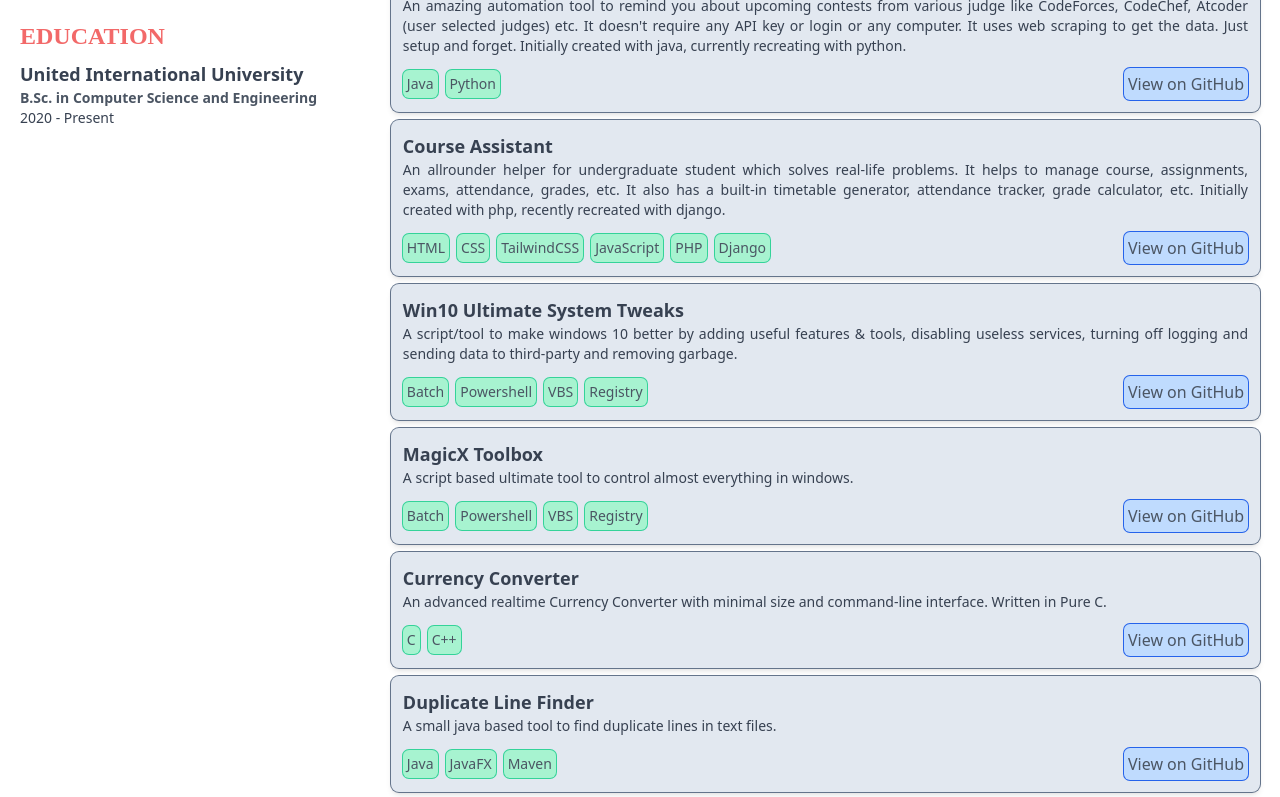
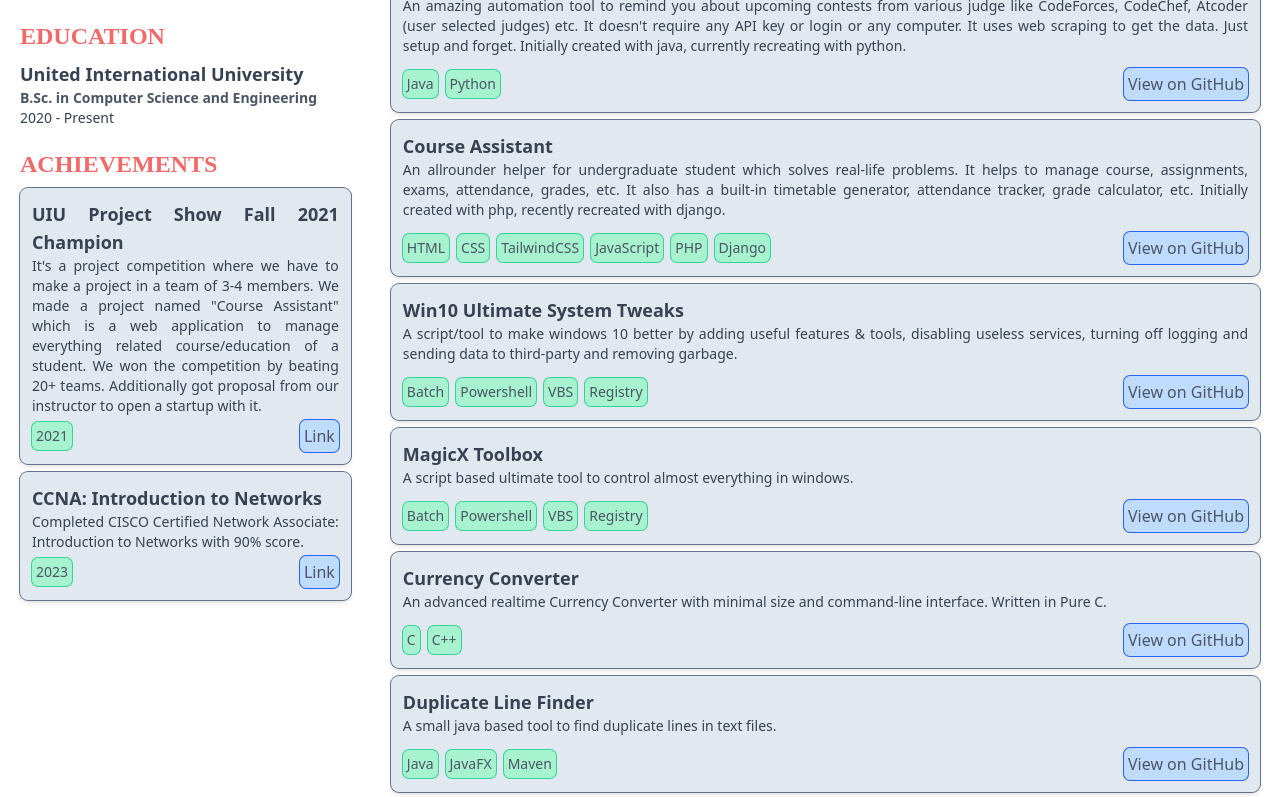
Before and after one commit to ehsan18t/ehsan-pages, a React (Vite) app: page / in a window 1280 px wide. Shown: the part 518-1315 px from the top of the page. Built offline with nearby package versions, Linux system fonts and the light colour scheme; a web font is replaced by a local one.

Commit message:
added achievements

```diff
--- /dev/null
+++ b/src/components/cards/achievements/Achievements.jsx
@@ -0,0 +1,24 @@
+import React from 'react'
+import './achievements.css'
+
+const Achievements = (Info) => {
+  return (
+    <div className="achievements">
+      <h2>Achievements</h2>
+      {Info.achievements.map((achievement) => (
+        <div className="achievement">
+          <div>
+            <h3>{achievement.title}</h3>
+            <p>{achievement.description}</p>
+          </div>
+          <div className="achievement-bottom">
+            <h4>{achievement.year}</h4>
+            <a href={achievement.link}>Link</a>
+          </div>
+        </div>
+      ))}
+    </div>
+  )
+}
+
+export default Achievements
--- /dev/null
+++ b/src/components/cards/achievements/achievements.css
@@ -0,0 +1,27 @@
+.achievements {
+  @apply flex flex-col gap-2;
+}
+
+.achievement {
+  @apply flex flex-col gap-1 bg-slate-200 ring-1 ring-slate-500 p-3 rounded-lg shadow-md;
+}
+
+.achievement h3 {
+  @apply text-lg text-gray-700 font-bold;
+}
+
+.achievement p {
+  @apply text-sm text-gray-700;
+}
+
+.achievement-bottom {
+  @apply flex flex-row justify-between items-center;
+}
+
+.achievement-bottom h4 {
+  @apply text-sm text-gray-600 bg-emerald-200 ring-1 ring-emerald-400 p-1 rounded-md;
+}
+
+.achievement-bottom a {
+  @apply bg-blue-200 ring-1 ring-blue-600 p-1 rounded-md;
+}
--- a/src/pages/Resume.jsx
+++ b/src/pages/Resume.jsx
@@ -9,6 +9,7 @@ import Education from '../components/cards/education/Education'
 import Skills from '../components/cards/skills/Skills'
 import Projects from '../components/cards/projects/Projects'
 import Experience from '../components/cards/experience/Experience'
+import Achievements from '../components/cards/achievements/Achievements'
 
 const Resume = () => {
   useDocumentTitle(Info.profile.name + "'s Profile")
@@ -23,6 +24,7 @@ const Resume = () => {
         <div className="left-side">
           <Contact contact={Info.contact} />
           <Education education={Info.education} />
+          <Achievements achievements={Info.achievements} />
         </div>
         <div className="right-side">
           <Skills skills={Info.skills} />
```
